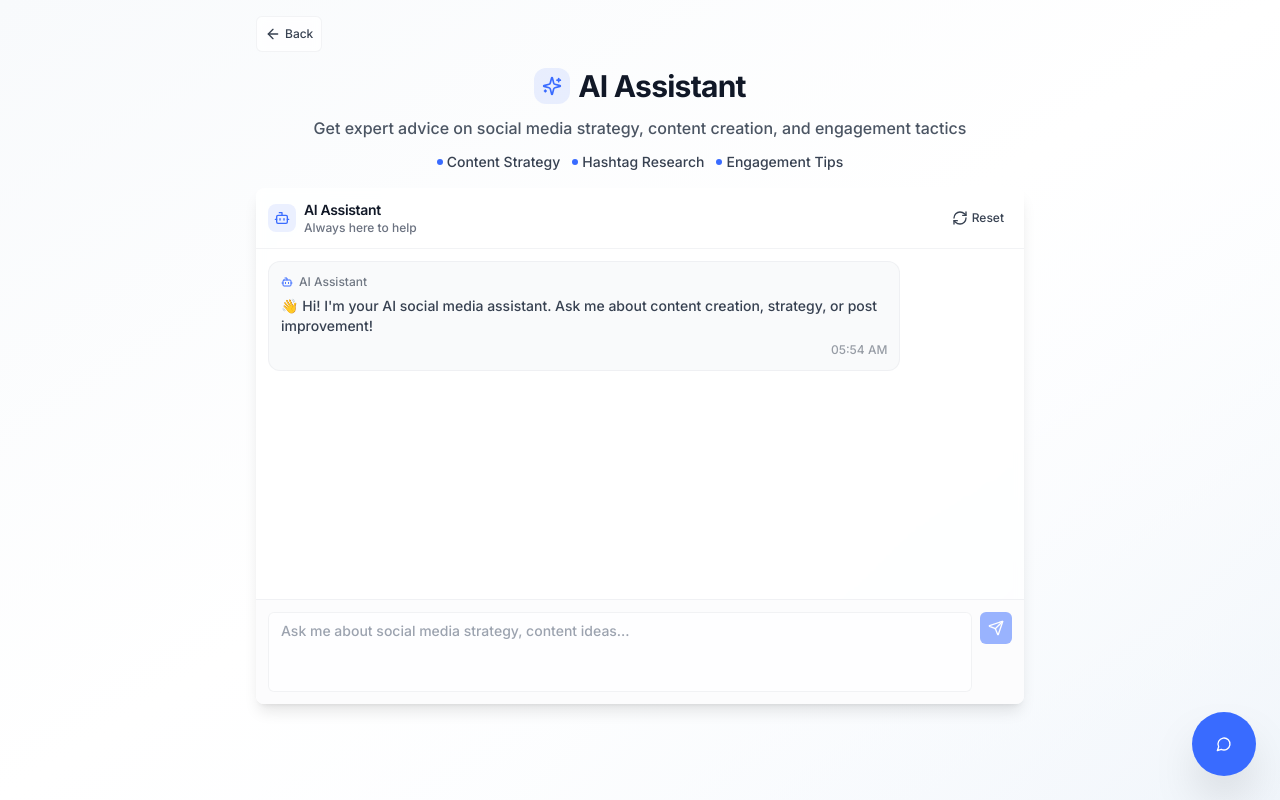
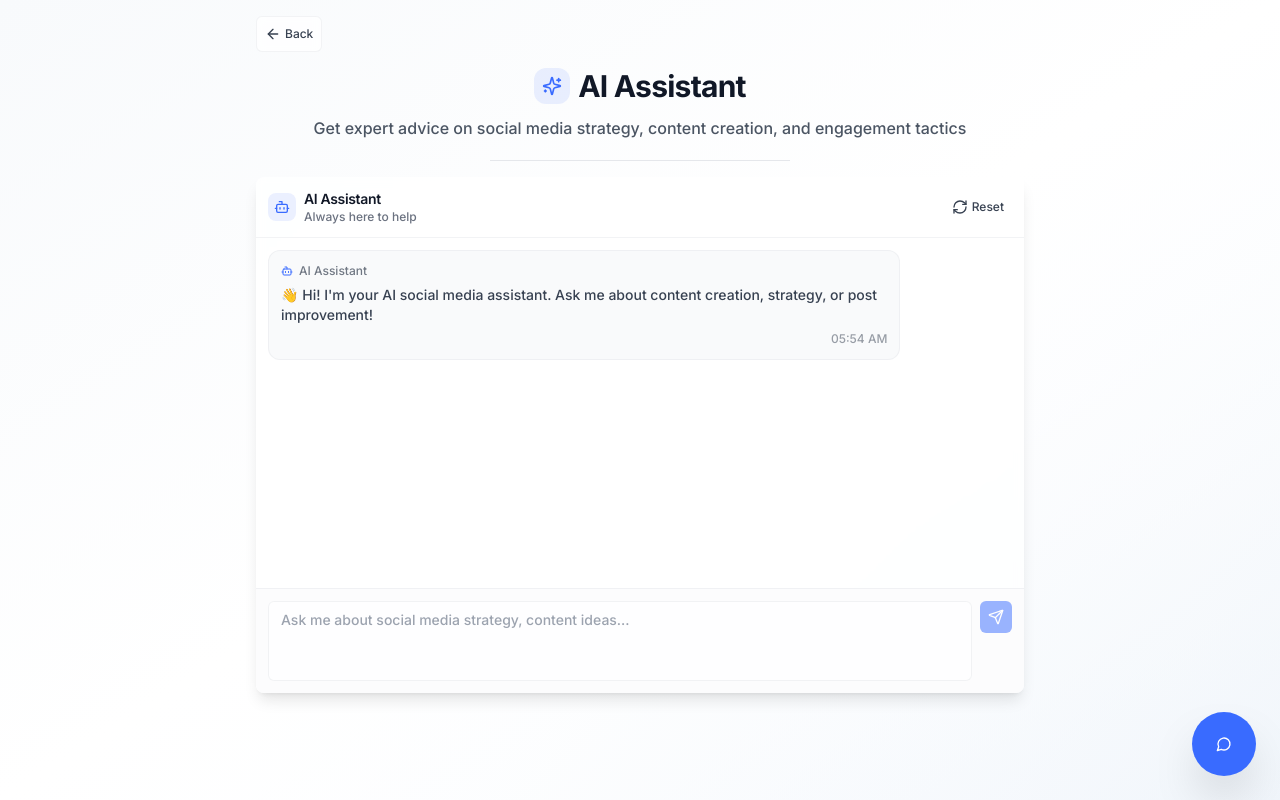
Before and after one commit to SumanthChary/postpro-ai, a React (Vite) app: page /chatbot in a window 1280 px wide. Built offline with nearby package versions, Linux system fonts and the light colour scheme; a web font is replaced by a local one.

Commit message:
Refactor Chatbot page
Improved the Chatbot page's design for a more professional and minimalistic look.

```diff
--- a/src/components/chatbot/PageHeader.tsx
+++ b/src/components/chatbot/PageHeader.tsx
@@ -1,4 +1,3 @@
-
 import { Sparkles } from "lucide-react";
 
 const PageHeader = () => {
@@ -15,19 +14,8 @@ const PageHeader = () => {
       <p className="text-gray-600 text-sm sm:text-base max-w-2xl mx-auto leading-relaxed font-medium px-2 sm:px-0">
         Get expert advice on social media strategy, content creation, and engagement tactics
       </p>
-      <div className="flex flex-wrap justify-center gap-2 sm:gap-3 text-xs sm:text-sm text-gray-500 px-2">
-        <span className="flex items-center gap-1">
-          <div className="w-1 h-1 sm:w-1.5 sm:h-1.5 rounded-full" style={{ backgroundColor: 'rgba(57,107,255,1)' }}></div>
-          Content Strategy
-        </span>
-        <span className="flex items-center gap-1">
-          <div className="w-1 h-1 sm:w-1.5 sm:h-1.5 rounded-full" style={{ backgroundColor: 'rgba(57,107,255,1)' }}></div>
-          Hashtag Research
-        </span>
-        <span className="flex items-center gap-1">
-          <div className="w-1 h-1 sm:w-1.5 sm:h-1.5 rounded-full" style={{ backgroundColor: 'rgba(57,107,255,1)' }}></div>
-          Engagement Tips
-        </span>
+      <div className="flex justify-center">
+        <div className="w-full max-w-[300px] h-px bg-gray-200 mt-2" />
       </div>
     </div>
   );
```
